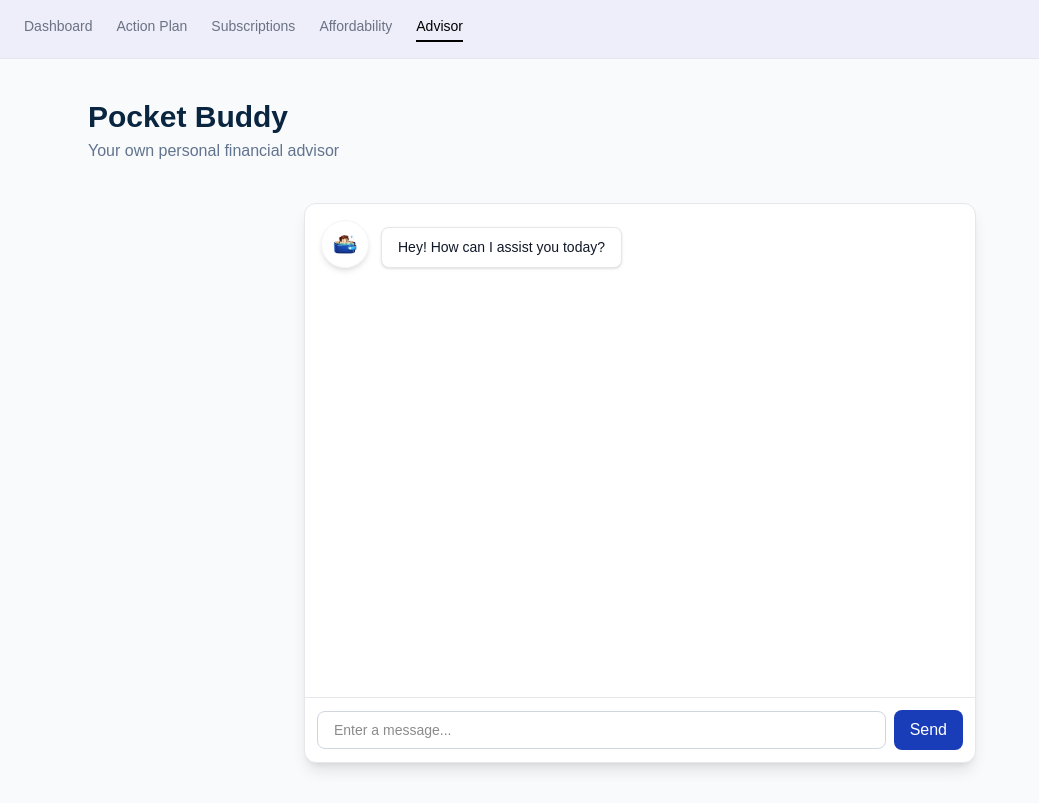
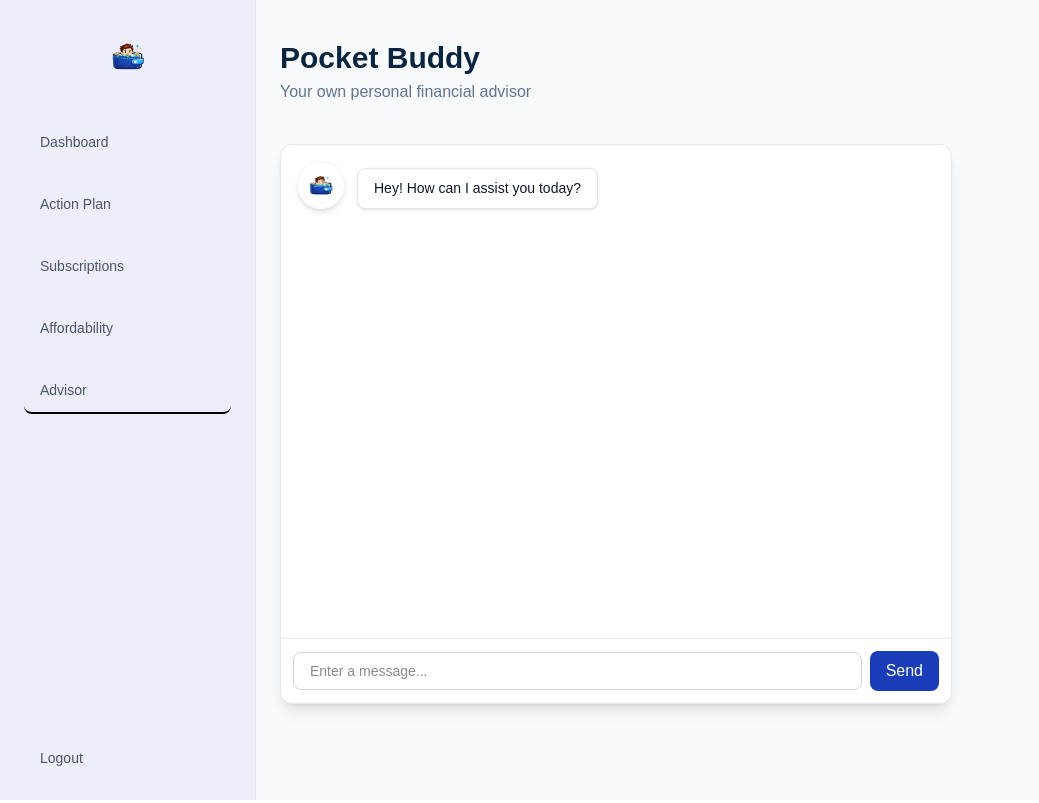
Before and after one commit to evegr4ce/PocketAdvisor, a Next.js app: page /chat in a window 1280 px wide. Shown: the whole page, without its empty margins (0-1039 px from the left). Built offline with nearby package versions, Linux system fonts and the light colour scheme.

Commit message:
more updates!

```diff
--- a/app/action-plan/page.tsx
+++ b/app/action-plan/page.tsx
@@ -273,7 +273,7 @@ export default function ActionPlanPage() {
       {/* Navbar */}
       <Navbar />
 
-      <div className="min-h-screen bg-gradient-to-br from-slate-50 to-slate-100 px-6 py-12">
+      <div className="ml-64 min-h-screen bg-gradient-to-br from-slate-50 to-slate-100 px-6 py-12">
         <div className="mx-auto max-w-6xl space-y-10">
 
           {/* Header */}
@@ -409,7 +409,7 @@ export default function ActionPlanPage() {
                                   : "bg-white text-slate-700 border-slate-300 hover:bg-slate-50"
                               }`}
                             >
-                              {action.completed ? "Completed" : "Mark Complete"}
+                              {action.completed ? "Completed" : "Uncomplete"}
                             </button>
                           </div>
                         </div>
--- a/app/affordability/page.tsx
+++ b/app/affordability/page.tsx
@@ -124,10 +124,9 @@ export default function AffordabilityPage() {
       {loading ? (
         <Loader />
       ) : (
-        <div className="min-h-screen bg-slate-50">
+        <div className="ml-64 min-h-screen bg-slate-50 px-6 py-10">
           <Navbar />
-
-          <div className="max-w-6xl mx-auto px-6 py-10 space-y-10">
+          <div className="mx-auto max-w-6xl space-y-10">
 
         {/* Header */}
         <div>
@@ -362,6 +361,7 @@ export default function AffordabilityPage() {
             </div>
           </div>
         )}
+
         </div>
         </div>
       )}
--- a/app/chat/page.tsx
+++ b/app/chat/page.tsx
@@ -60,8 +60,8 @@ export default function ChatPage() {
     <div className="min-h-screen bg-slate-50">
       <Navbar />
 
-      <div className="mx-auto max-w-6xl px-6 py-10 space-y-10">
-        {/* Header */}
+      <div className="ml-64 min-h-screen bg-slate-50 px-6 py-10">
+        <div className="mx-auto max-w-6xl space-y-10">
           <div>
             <h1 className="text-3xl font-semibold text-[#0a2540]">
               Pocket Buddy
@@ -72,7 +72,7 @@ export default function ChatPage() {
           </div>
 
           {/* ChatBox */}
-        <div className="w-full max-w-2xl h-[70vh] bg-white rounded-xl shadow-lg border border-gray-200 flex flex-col mx-auto">
+          <div className="w-full max-w-2xl h-[70vh] bg-white rounded-xl shadow-lg border border-gray-200 flex flex-col mx-auto\">
           {/* Messages */}
           <ul className="flex-1 overflow-y-auto p-4 space-y-3">
             {messages.map((msg, idx) => (
@@ -162,5 +162,6 @@ export default function ChatPage() {
           </div>
         </div>
       </div>
+    </div>
   );
 }
--- a/app/dashboard/page.tsx
+++ b/app/dashboard/page.tsx
@@ -156,10 +156,9 @@ export default function Dashboard() {
       {loading ? (
         <Loader />
       ) : (
-        <div className="min-h-screen bg-[#f8f9fc] text-black">
+        <div className="ml-64 min-h-screen bg-[#f8f9fc] text-black px-6 py-12">
           <Navbar />
-
-          <div className="p-6 max-w-7xl mx-auto space-y-8">
+          <div className="mx-auto max-w-6xl space-y-8">
         <div>
           <h1 className="text-3xl font-semibold">
             Hello, {auth.currentUser?.email?.split("@")[0] ?
--- a/app/subscriptions/page.tsx
+++ b/app/subscriptions/page.tsx
@@ -94,10 +94,9 @@ export default function SubscriptionsPage() {
       {loading ? (
         <Loader />
       ) : (
-        <div className="min-h-screen bg-slate-50">
+        <div className="ml-64 min-h-screen bg-slate-50 px-6 py-10">
           <Navbar />
-
-          <div className="mx-auto max-w-6xl px-6 py-10 space-y-10">
+          <div className="mx-auto max-w-6xl space-y-10">
 
         {/* Header */}
         <div>
--- a/components/navbar.tsx
+++ b/components/navbar.tsx
@@ -1,7 +1,9 @@
 "use client";
 
 import Link from "next/link";
-import { usePathname } from "next/navigation";
+import { usePathname, useRouter } from "next/navigation";
+import { auth } from "@/lib/firebase/config";
+import { signOut } from "firebase/auth";
 
 const navItems = [
   { name: "Dashboard", href: "/dashboard" },
@@ -13,24 +15,49 @@ const navItems = [
 
 export default function Navbar() {
   const pathname = usePathname();
+  const router = useRouter();
+
+  const handleLogout = async () => {
+    try {
+      await signOut(auth);
+      router.push("/");
+    } catch (error) {
+      console.error("Logout error:", error);
+    }
+  };
 
   return (
-    <nav className="w-full flex items-center justify-between px-6 py-4 border-b border-gray-200 bg-[#eeeefb]">
-      <div className="flex gap-6">
+    <nav className="fixed left-0 top-0 h-screen w-64 flex flex-col border-r border-gray-200 bg-[#eeeefb] p-6">
+      {/* Logo */}
+      <div className="mb-8 flex items-center justify-center">
+        <img
+          src="/pocket_logo.png"
+          alt="PocketAdvisor Logo"
+          className="h-16 w-auto"
+        />
+      </div>
+
+      <div className="flex flex-col gap-4 flex-1">
         {navItems.map((item) => (
           <Link
             key={item.name}
             href={item.href}
-            className={`text-sm font-medium pb-1 ${
+            className={`text-sm font-medium text-gray-600 px-4 py-3 rounded-lg transition border-b-2 ${
               pathname === item.href
-                ? "text-black border-b-2 border-black"
-                : "text-gray-500 hover:text-black"
+                ? "border-b-2 border-black"
+                : "border-b-2 border-transparent hover:text-black"
             }`}
           >
             {item.name}
           </Link>
         ))}
       </div>
+      <button
+        onClick={handleLogout}
+        className="text-sm font-medium text-gray-600 hover:text-black transition-colors px-4 py-2 rounded-lg hover:bg-gray-200 w-full text-left"
+      >
+        Logout
+      </button>
     </nav>
   );
 }
```
Lines whose indentation alone changed are shown as unchanged.
